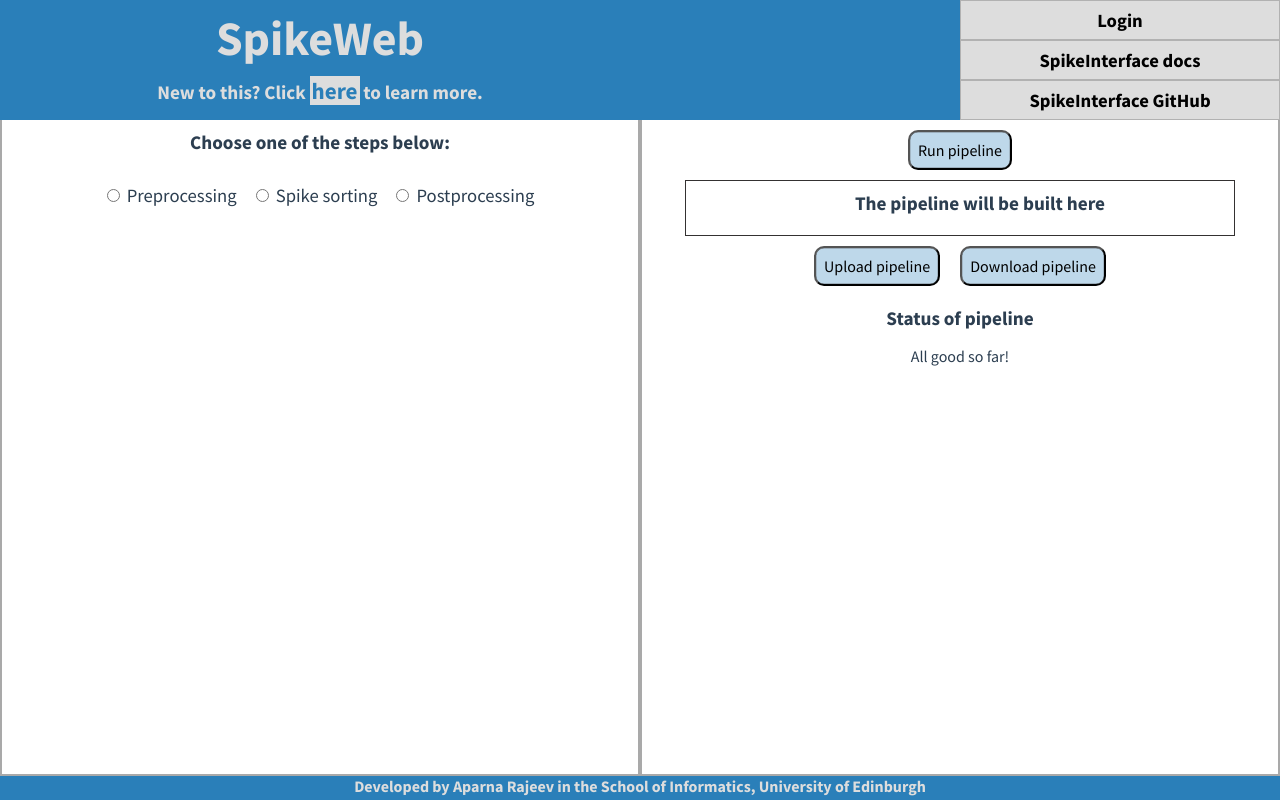
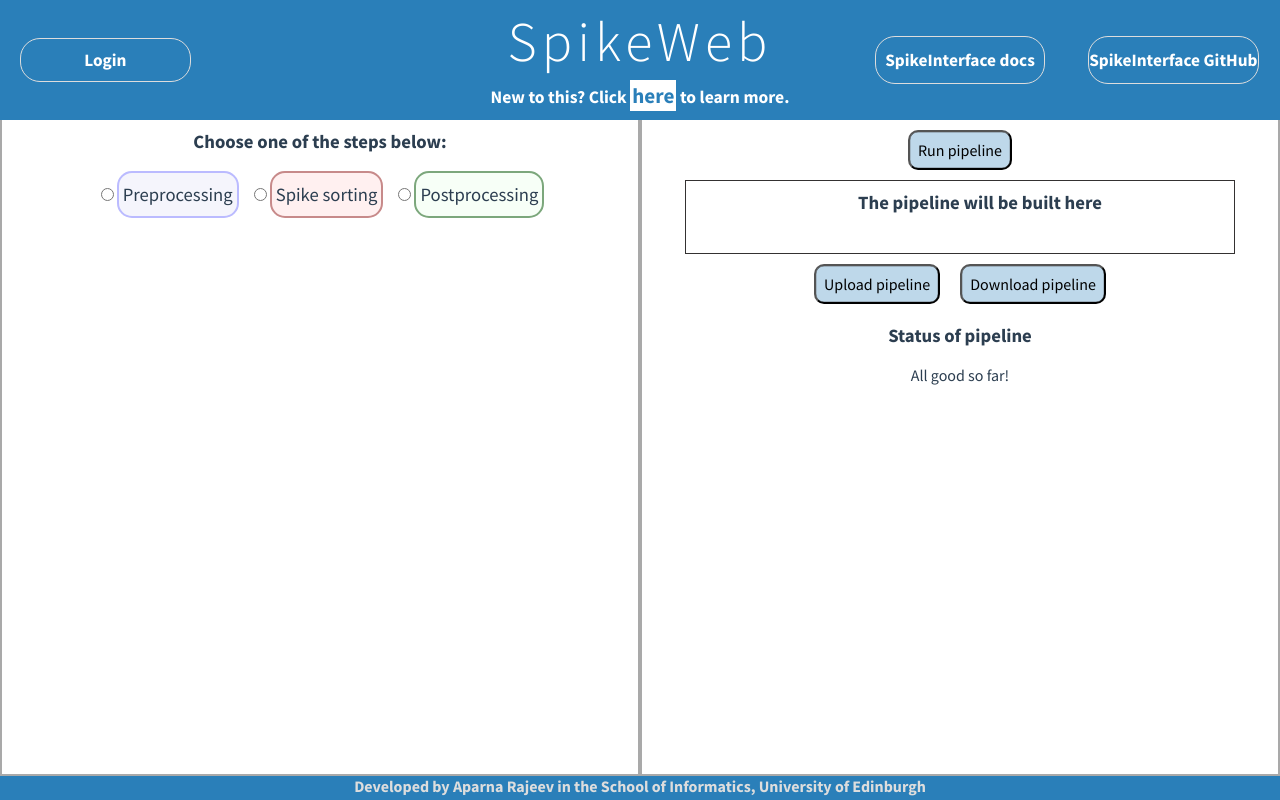
Before and after one commit to parna86/frontend, a Vue app: page / in a window 1280 px wide. Built offline with nearby package versions, Linux system fonts and the light colour scheme.

Commit message:
redesign complete

```diff
--- a/package.json
+++ b/package.json
@@ -9,6 +9,7 @@
     "deploy": "npm run build; push-dir --dir=dist --branch=master --cleanup"
   },
   "dependencies": {
+    "@mdi/js": "^6.6.96",
     "@mui/material": "^5.4.0",
     "axios": "^0.26.0",
     "bootstrap": "^5.1.3",
--- a/src/components/LoginButton.vue
+++ b/src/components/Documentation.vue
@@ -1,6 +1,5 @@
 <template>
   <div class="button">
-    <a>Login</a>
     <a target="_blank" href="https://spikeinterface.readthedocs.io/en/latest/overview.html">SpikeInterface docs</a>
     <a target="_blank" href="https://github.com/SpikeInterface">SpikeInterface GitHub</a>
   </div>
@@ -8,7 +7,7 @@
 
 <script>
 export default {
-  name: 'LoginButton',
+  name: 'Documentation',
   props: {
     username: String
   }
@@ -16,35 +15,41 @@
 </script>
 
 <!-- Add "scoped" attribute to limit CSS to this component only -->
-<style lang="scss">
+<style scoped lang="scss">
 .button{
-  background-color: $white-smoke;
   display:grid;
-  color: black;
+  grid-template-rows: 1;
+  grid-template-columns: 1fr 1fr;
   height: 100%;
-  width: 50%;
+  width: 100%;
   justify-self: end;
-  align-self: center;
   justify-items: center;
   align-items: center;
 
   a{
-    width: 100%;
-    height: 100%;
+    height: 40%;
+    width: 80%;
     display: flex;
+    align-self: center;
     align-items: center;
     justify-content: center;
     text-decoration: none;
-    font-size: 14pt;
-    border: 1px solid rgba(black, 0.2);
+    font-size: 13pt;
+    border: 1px solid $white-smoke;
+    border-radius: 20px;
+    background: none;
+    text-shadow: 1px solid black;
     box-sizing: border-box;
-    color: black;
+    color: white;
     font-weight: 700;
     // box-shadow: 4px 4px 5px 2px white, -4px -4px 5px 2px #444;
+    transition: background 0.5s, border 0.4s, color 0.4s;
 
     &:hover{
-      background-color: #ccc;
       cursor: pointer;
+      background-color: rgba(white,0.8);
+      border: 2px solid $white-smoke;
+      color: $steel-blue;
     }
   }
 }
--- a/src/components/TopBar.vue
+++ b/src/components/TopBar.vue
@@ -1,15 +1,17 @@
 <template>
   <div class="top-bar">
+    <a class="login">Login</a>
     <div class="wrapper">
        <h1>SpikeWeb</h1>
-       <h3>New to this? Click <a href="https://parna86.github.io/spikeinterface-web-docs/" target="_blank">here</a> to learn more.</h3>
+       <h5>New to this? Click <a href="https://parna86.github.io/spikeinterface-web-docs/" target="_blank" class="docs">here</a> to learn more.</h5>
     </div>
-    <LoginButton />
+    <Documentation />
   </div>
 </template>
 
 <script>
-import LoginButton from '@/components/LoginButton.vue'
+import Documentation from '@/components/Documentation.vue'
+
 export default {
   name: 'TopBar',
   data () {
@@ -18,23 +20,19 @@
     }
   },
   components: {
-    LoginButton
+    Documentation
   }
 }
 </script>
 
-<style lang="scss">
+<style scoped lang="scss">
 .top-bar {
   width: 100%;
   background-color: $steel-blue;
-  color: $white-smoke;
+  color: white;
   display: grid;
-  grid-template-columns: 1fr 1fr;
-  grid-template-areas: "left right";
-}
-
-body{
-    margin: 0;
+  grid-template-columns: 1fr 1fr 1fr;
+  grid-template-rows: 1;
 }
 
 .wrapper{
@@ -45,25 +43,56 @@
 }
 h1{
   align-self: center;
-  font-size: 3em;
+  font-size: 3.5em;
   margin: 0.2px;
+  font-weight: 300;
+  letter-spacing: 5px;
 }
-a {
+
+a.docs{
   align-self: start;
   font-size: 1.2em;
+  width: 40%;
   text-decoration: none;
+  align-self:center;
   color: $steel-blue;
-  background: #ddd;
-  padding-left: 2px;
-  padding-right: 2px;
+  border: 2px solid white;
+  background: white;
   transition: border-radius 0.3s;
+  &:hover{
+    border-radius: 10px;
+  }
 }
 
-a:hover{
-  border-radius: 10px;
+.login {
+  width: 40%;
+    display: flex;
+    align-self: center;
+    align-items: center;
+    justify-content: center;
+    text-decoration: none;
+    font-size: 13pt;
+    border: 1px solid $white-smoke;
+    border-radius: 20px;
+    background: none;
+    text-shadow: 1px solid black;
+    box-sizing: border-box;
+    color: white;
+    font-weight: 700;
+    padding: 10px;
+    margin-left: 20px;
+    // box-shadow: 4px 4px 5px 2px white, -4px -4px 5px 2px #444;
+    transition: background 0.5s, border 0.4s, color 0.4s;
+
+    &:hover{
+      cursor: pointer;
+      background-color: rgba(white,0.8);
+      color: $steel-blue;
+    }
 }
-h3{
-  font-size: 1.2em;
+
+h5{
+  font-size: 1.1em;
   margin: 0;
 }
 </style>
--- a/src/main.js
+++ b/src/main.js
@@ -3,7 +3,5 @@
 import router from './router'
 import axios from 'axios'
 import VueAxios from 'vue-axios'
-// import 'bootstrap'
-// import 'bootstrap/dist/css/bootstrap.min.css'
 
 createApp(App).use(router).use(VueAxios, axios).mount('#app')
--- a/src/views/HomePage.vue
+++ b/src/views/HomePage.vue
@@ -20,7 +20,8 @@
               v-model="pickStep"
               v-bind:value="step.id"
             />
-            <label class="main-labels" :for="step.id">{{
+            <label :for="step.id" :class="[step.something === 'Spike sorting'?'spikesorting': step.something === 'Preprocessing' ? 'preprocessing' : 'postprocessing', 'main-labels']">
+            {{
               step.something
             }}</label>
           </div>
@@ -360,6 +361,9 @@
 
 <style lang="scss">
 @import url("https://fonts.googleapis.com/css2?family=Source+Sans+Pro:ital,wght@0,200;0,300;0,400;0,600;0,700;0,900;1,200;1,400;1,600;1,700;1,900&display=swap");
+body{
+    margin: 0;
+}
 
 .home {
   display: grid;
@@ -412,14 +416,44 @@
   padding-left: 4px;
   padding-right: 4px;
   border-radius: 15px;
+}
 
+.main-labels.spikesorting{
+  border: 2px solid rgb(199, 138, 138);
+  background-color: rgba(247, 107, 107, 0.1);
   &:hover {
-    background-color: rgba($steel-blue, 0.3);
+    background-color: rgba(247, 107, 107, 0.2);
   }
 }
 
-input[type="radio"].main-labels:checked + label.main-labels {
-  background-color: rgba($steel-blue, 0.5);
+input[type="radio"].main-labels:checked + .main-labels.spikesorting {
+   background-color: rgba(247, 107, 107, 0.3);
+  box-shadow: 0px 0px 0px 0.5px inset $dark-slate-grey;
+}
+
+.main-labels.preprocessing{
+  border: 2px solid rgb(187, 187, 255);
+  background-color: rgba(161, 161, 222, 0.1);
+  &:hover {
+    background-color: rgba(161, 161, 222, 0.2);
+  }
+}
+
+input[type="radio"].main-labels:checked +.main-labels.preprocessing {
+  background-color: rgba(161, 161, 222, 0.3);
+  box-shadow: 0px 0px 0px 0.5px inset $dark-slate-grey;
+}
+
+.main-labels.postprocessing{
+  border: 2px solid rgb(124, 167, 124);
+  background-color: rgba(174, 247, 174, 0.1);
+  &:hover {
+    background-color: rgba(174, 247, 174, 0.2);
+  }
+}
+
+input[type="radio"].main-labels:checked + .main-labels.postprocessing {
+  background-color: rgba(174, 247, 174, 0.3);
   box-shadow: 0px 0px 0px 0.5px inset $dark-slate-grey;
 }
 
```
